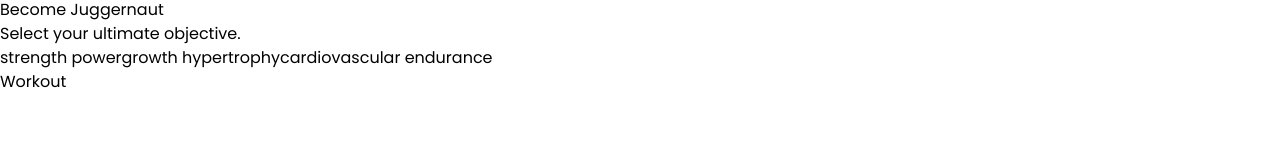
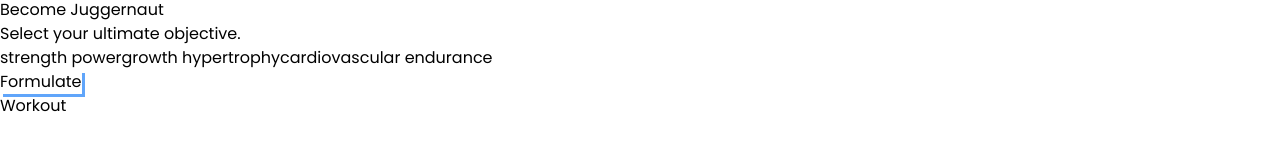
Before and after one commit to engMaya22/fit-gym-react-js, a React (Vite) app: page / in a window 1280 px wide. Shown: the part 410-560 px from the top of the page. Built offline with nearby package versions, Linux system fonts and the light colour scheme.

Commit message:
resuable buttons

```diff
--- /dev/null
+++ b/src/components/Button.jsx
@@ -0,0 +1,10 @@
+
+
+const Button = ({text})=>{
+    return (
+        <button className="rounded-md px-8 py-4 blueShadow border-[2px] bg-slate-950 border-blue-400 border-solid duration-200 mx-auto">
+           <p> {text}</p>
+        </button>
+    )
+}
+export default Button ;
--- a/src/components/Generator.jsx
+++ b/src/components/Generator.jsx
@@ -1,6 +1,7 @@
 import { useState } from "react";
 import { SCHEMES, WORKOUTS } from "../util/swoldier";
 import SectionWrapper from "./SectionWrapper";
+import Button from "./Button"
 
 
 const Header = ({index , title , description})=>{
@@ -43,7 +44,6 @@ export default function Generator() {
     if(muscles.length === 2)
       setShowModal(false)
 
-
   }
 
   return (
@@ -55,7 +55,7 @@ export default function Generator() {
         {Object.keys(WORKOUTS).map((type, typeIndex)=>{
           return (
               <button onClick={()=>{ setMuscles([]) ; setPoison(type)}}//new poison -> make muscles empty
-                  className={ 'bg-slate-950 rounded-lg hover:border-blue-600 duration-200 border py-4' +
+                  className={ 'bg-slate-950 rounded-lg hover:border-blue-600 duration-200 border py-4 px-4' +
                    (type === poison ? ' border-blue-600' : ' border-blue-400' ) } key={typeIndex}>
                     {/* blue 600 for current selected */}
                 <p className="capitalize">{type.replaceAll('_',' ')}</p>
@@ -102,7 +102,7 @@ export default function Generator() {
               //   <p className="capitalize">{scheme.replaceAll('_',' ')}</p>
               // </button>
                  <button onClick={()=>{setGoal(scheme)}}
-                 className={ 'bg-slate-950 rounded-lg hover:border-blue-600 duration-200 border py-4' +
+                 className={ 'bg-slate-950 rounded-lg hover:border-blue-600 duration-200 border py-4 px-4' +
                   (scheme === goal ? ' border-blue-600' : ' border-blue-400' ) } key={schemeIndex}>
                    {/* blue 600 for current selected */}
                <p className="capitalize">{scheme.replaceAll('_',' ')}</p>
@@ -110,7 +110,7 @@ export default function Generator() {
           )
         })}
       </div>
-
+     <Button text={"Formulate"} />
     </SectionWrapper>
   )
 }
--- a/src/components/Hero.jsx
+++ b/src/components/Hero.jsx
@@ -1,3 +1,4 @@
+import Button from "./Button"
 
 export default function Hero() {
   return (
@@ -9,9 +10,7 @@ export default function Hero() {
        </div>
        <p className='text-sm md:text-base font-light'>I hereby acknowledgement that I may become <span className='text-blue-400 font-medium'>unbelievably swolenormous</span> and accept all risks of becoming the local <span className='text-blue-400 font-medium'>mass montrosity</span>, afflicted with severe body dismorphia, unable to fit through doors.</p>
 
-        <button className="rounded-md px-8 py-4 blueShadow border-[2px] bg-slate-950 border-blue-400 border-solid duration-200">
-          <p> Accept && Begin</p>
-        </button>
+        <Button text={"Accept && Begin"} />
 
     </div>
   )
```
